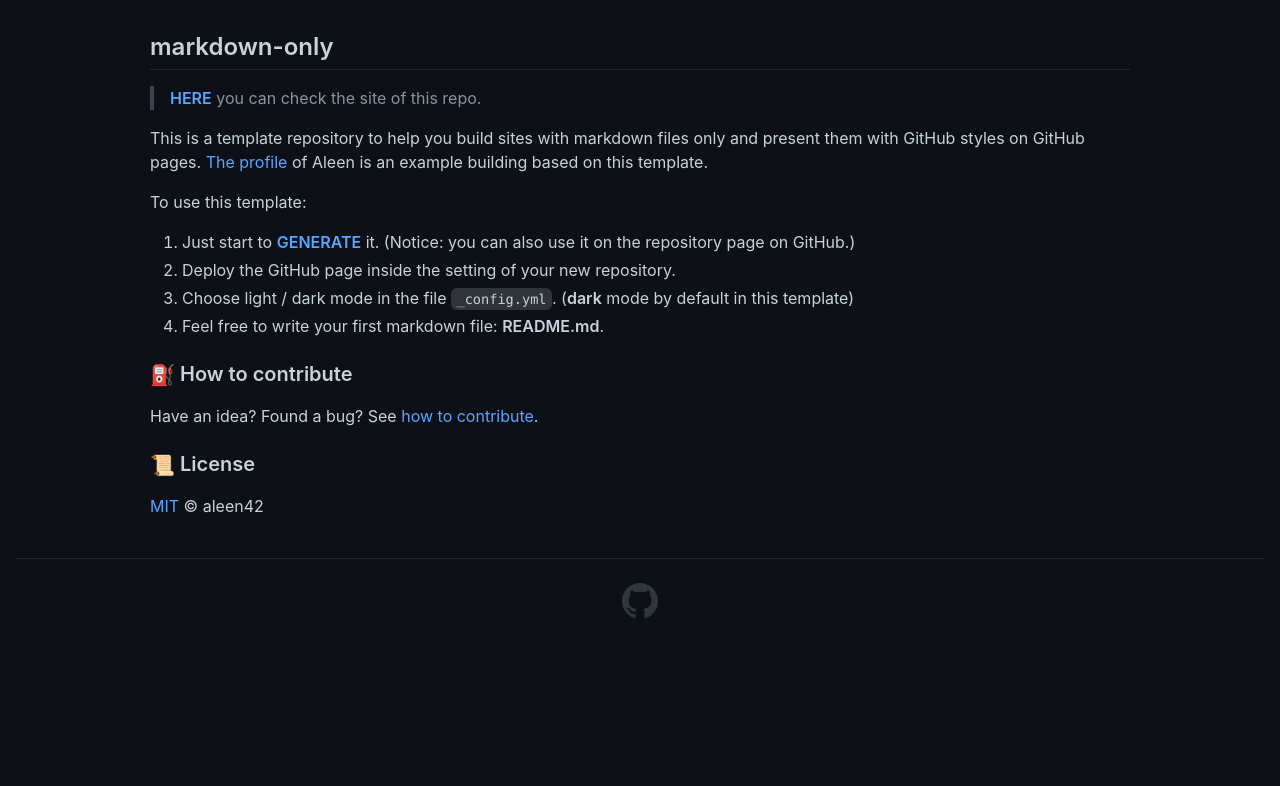
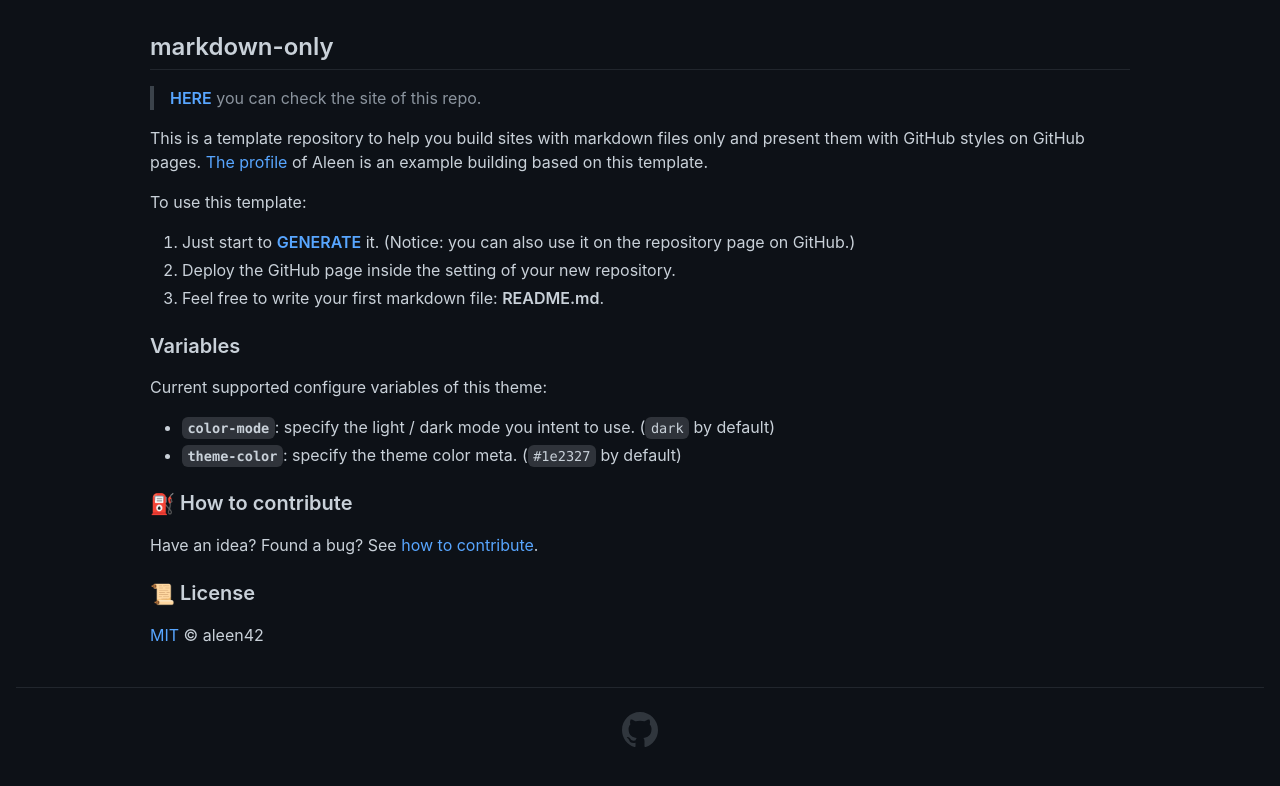
Before and after one commit to aleen42/mingtocat, a Jekyll site: the page built from README.md, in a window 1280 px wide. Shown: the top 786 px of the page. Built offline with Jekyll 4.4.1, drawn with Linux system fonts in a browser that asks for light colours; emoji names are drawn with the system emoji font; our own code applies the rules of GitHub Pages for plain Markdown files.

Commit message:
perf: add theme color

```diff
--- a/README.md
+++ b/README.md
@@ -8,8 +8,14 @@ To use this template:
 
 1. Just start to [**GENERATE**](https://github.com/aleen42/markdown-only/generate) it. (Notice: you can also use it on the repository page on GitHub.)
 2. Deploy the GitHub page inside the setting of your new repository.
-3. Choose light / dark mode in the file `_config.yml`. (**dark** mode by default in this template)
-4. Feel free to write your first markdown file: **README.md**.
+3. Feel free to write your first markdown file: **README.md**.
+
+### Variables
+
+Current supported configure variables of this theme:
+
+- **`color-mode`**: specify the light / dark mode you intent to use. (`dark` by default)
+- **`theme-color`**: specify the theme color meta. (`#1e2327` by default)
 
 ### :fuelpump: How to contribute
 
--- a/_config.yml
+++ b/_config.yml
@@ -2,6 +2,7 @@ author: Aleen
 email: aleen42@vip.qq.com
 
 color-mode: "dark"
+# theme-color: "#1e2327"
 
 plugins:
   - jemoji
--- a/_layouts/default.html
+++ b/_layouts/default.html
@@ -3,6 +3,7 @@
 <head>
     <meta charset="utf-8">
     <meta http-equiv="X-UA-Compatible" content="IE=edge">
+    <meta name="theme-color" content="{{ site.theme-color | default: '#1e2327' }}">
 
     {% seo %}
     <link rel="stylesheet" href="{{ '/assets/css/style.css?v=' | append: site.github.build_revision | relative_url }}">
```
